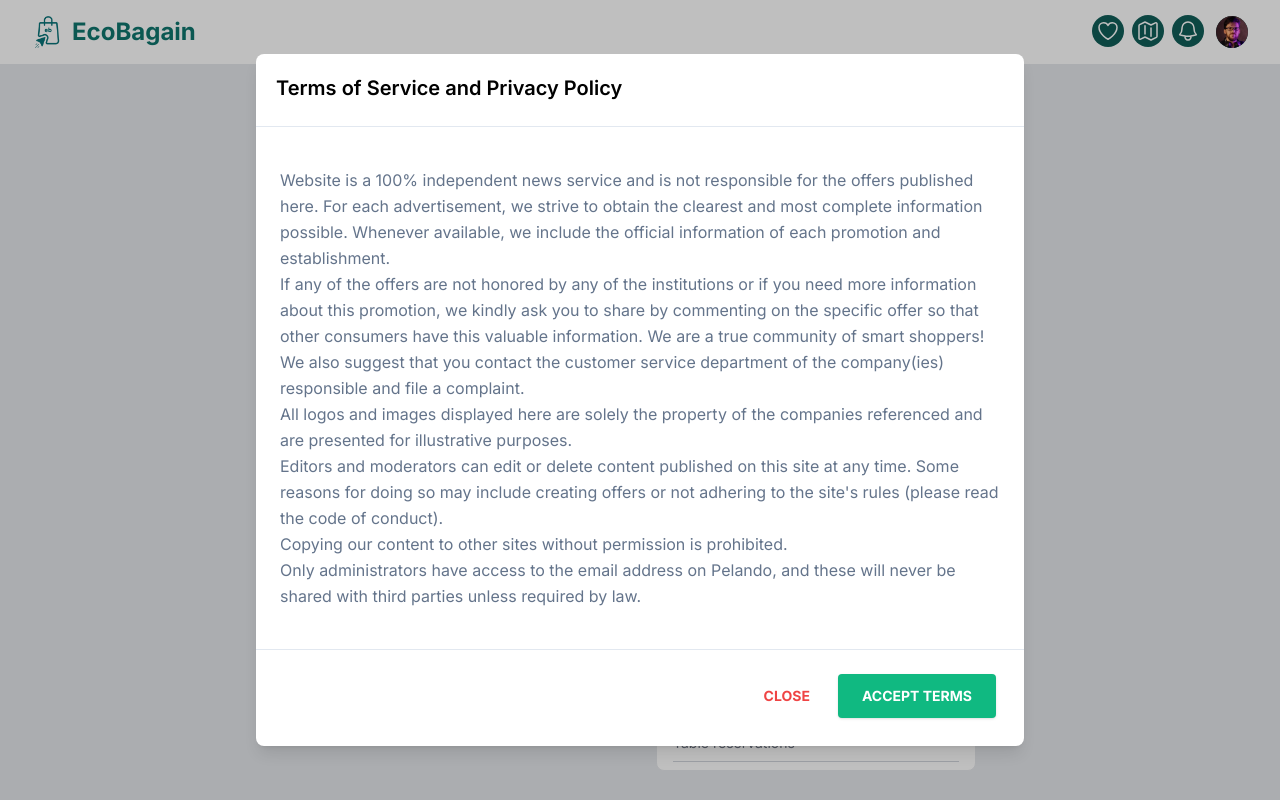
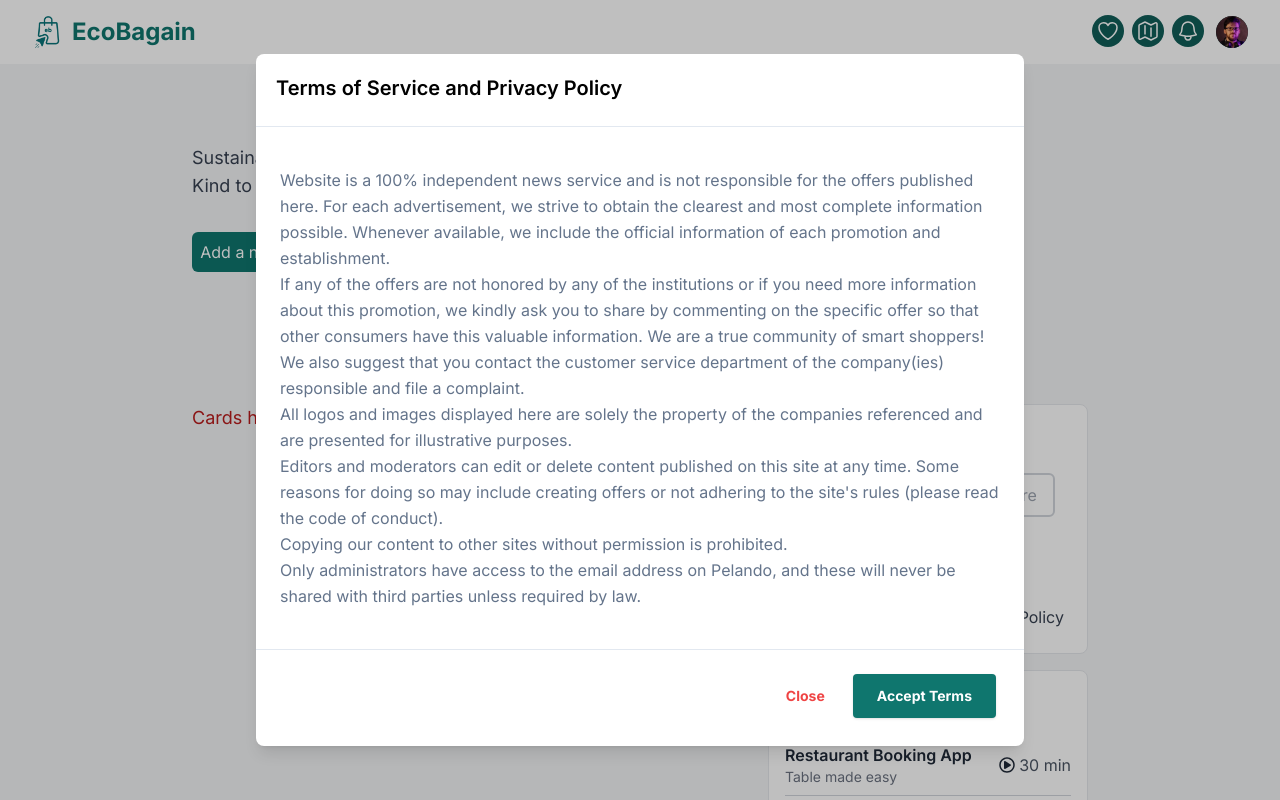
Before and after one commit to chingu-voyages/v45-tier3-team-42, a Next.js app: page / in a window 1280 px wide. Both pictures are taken after a click on the element "Terms of Service and Privacy Policy". Shown: the top 800 px of the page. Built offline with nearby package versions, Linux system fonts and the light colour scheme.

Commit message:
fix: adjust layout

```diff
--- a/src/app/components/blogList.tsx
+++ b/src/app/components/blogList.tsx
@@ -1,10 +1,9 @@
-// src/components/ListItem.tsx
 'use client'
 
 import React from 'react';
 import { FaRegPlayCircle } from 'react-icons/fa';
 
-interface ListItemProps {
+interface BlogListProps {
     items: {
         title: string;
         subtitle: string;
@@ -13,9 +12,9 @@ interface ListItemProps {
     }[];
 }
 
-const ListItem: React.FC<ListItemProps> = ({ items }) => {
+const BlogList: React.FC<BlogListProps> = ({ items }) => {
     return (
-        <div className="container bg-white py-2 px-4 border rounded-lg w-80">
+        <div className="container bg-white pb-2 pt-5 px-4 border rounded-lg w-80">
             <h1 className="text-xl font-semibold mb-4 text-gray-800">Articles</h1>
             {items.map((item, index) => (
                 <div key={index} className="flex items-center justify-between border-b border-gray-300 py-2">
@@ -35,4 +34,4 @@ const ListItem: React.FC<ListItemProps> = ({ items }) => {
     );
 };
 
-export default ListItem;
+export default BlogList;
--- a/src/app/components/footer.tsx
+++ b/src/app/components/footer.tsx
@@ -1,13 +1,19 @@
-// src/components/Footer.tsx
 import React from 'react';
 import { FaGithub, FaFacebook, FaTwitter, FaYoutube } from 'react-icons/fa';
 
+function getYear() {
+    const currentDate = new Date();
+    return currentDate.getFullYear();
+}
+
 const Footer: React.FC = () => {
+    const year = getYear();
+
     return (
         <footer className="bg-white text-black py-4  w-full">
             <div className="container mx-auto flex items-center justify-between">
                 <div>
-                    EcoBagain GmbH © 2023 All rights reserved.
+                    EcoBagain GmbH © {year} All rights reserved.
                 </div>
                 <div className="flex space-x-4">
                     <a href="#" className="text-gray-800 hover:text-gray-400">
--- a/src/app/components/modalTerms.tsx
+++ b/src/app/components/modalTerms.tsx
@@ -44,14 +44,14 @@ const Modal: React.FC<ModalProps> = ({ showModal, closeModal }) => {
             </div>
             <div className="flex items-center justify-end p-6 border-t border-solid border-slate-200 rounded-b">
               <button
-                className="text-red-500 background-transparent font-bold uppercase px-6 py-2 text-sm outline-none focus:outline-none mr-1 mb-1 ease-linear transition-all duration-150"
+                className="text-red-500 background-transparent font-bold  px-6 py-2 text-sm outline-none focus:outline-none mr-1 mb-1 ease-linear transition-all duration-150"
                 type="button"
                 onClick={closeModal}
               >
                 Close
               </button>
               <button
-                className="bg-emerald-500 text-white active:bg-emerald-600 font-bold uppercase text-sm px-6 py-3 rounded shadow hover:shadow-lg outline-none focus:outline-none mr-1 mb-1 ease-linear transition-all duration-150"
+                className="bg-teal-700 text-white active:bg-emerald-600 font-bold  text-sm px-6 py-3 rounded shadow hover:shadow-lg outline-none focus:outline-none mr-1 mb-1 ease-linear transition-all duration-150"
                 type="button"
                 onClick={closeModal}
               >
--- a/src/app/components/newsletter.tsx
+++ b/src/app/components/newsletter.tsx
@@ -41,9 +41,7 @@ const Newsletter: React.FC<NewsletterProps> = () => {
           </div>
           <div className="md:mb-0 flex flex-col items-center">
             <div className="md:flex flex-row my-4">
-              {!isEmailValid ? (
-                <p>Please enter a valid email address</p>
-              ) : null}
+
               <form className='flex flex-col items-center' onSubmit={handleSubmit}>
                 <input
                   type="email"
@@ -52,7 +50,9 @@ const Newsletter: React.FC<NewsletterProps> = () => {
                   onChange={handleInput}
                   className="p-2 text-base text-gray-700 border-2 border-gray-300 rounded-md"
                 />
-
+                {!isEmailValid ? (
+                  <p className='text-red-500 text-sm'>Please enter with a valid email address!</p>
+                ) : null}
                 <button
                   type="submit"
                   className="m-2 p-2 w-40 bg-teal-700 border-none text-white text-base rounded-md cursor-pointer"
@@ -63,7 +63,7 @@ const Newsletter: React.FC<NewsletterProps> = () => {
 
             </div>
             <div className="my-4 lg:mb-0">
-              <p className="text-md text-blue-500 hover:text-blue-700 cursor-pointer">
+              <p className="text-md text-gray-700 cursor-pointer">
                 <span onClick={() => setShowModal(true)}> Terms of Service and Privacy Policy</span>
               </p>
             </div>
--- a/src/app/page.tsx
+++ b/src/app/page.tsx
@@ -1,8 +1,12 @@
+'use client'
 import Newsletter from "components/newsletter";
-import ListItem from "components/blogList";
-import Image from "next/image";
+import Bloglist from "components/blogList";
+import { useRouter } from "next/navigation";
 
 export default function Home() {
+
+  const router = useRouter()
+
   const items = [
     {
       title: "Restaurant Booking App",
@@ -24,34 +28,33 @@ export default function Home() {
     },
   ];
 
-
-
   return (
-    <main className="flex flex-col bg-gray-200  items-center justify-between p-20 w-full">
-      <div className="flex justify-between w-3/5 mb-4">
+    <main className="flex flex-col bg-gray-100  items-center justify-between p-20 w-full">
+      <div className="flex justify-between w-4/5 mb-4 h-56">
         <div>
-          <h1 className="text-black mb-4">
-            Sustainable Savings, Healthy Choices.Kind to Wallets, Gentle to
+          <h1 className="text-gray-700 text-lg mb-4">
+            Sustainable Savings, Healthy Choices.
+            <br />Kind to Wallets, Gentle to
             Earth.{" "}
           </h1>
           <button
             type="submit"
-            className="p-2 w-40 bg-teal-700 border-none text-white text-base rounded-md cursor-pointer"
+            className="p-2 mt-4 w-40 bg-teal-700 border-none text-white text-base rounded-md cursor-pointer"
+            onClick={() => router.push("/addItem")}
           >
             Add a new product
           </button>
         </div>
 
-        <h2 className="text-lg text-red-700">Imagem aqui</h2>
+        <h2 className="text-lg text-red-700 w-80">Images here</h2>
       </div>
-      <section className="flex justify-between w-3/5 mt-5">
-        <h2 className="text-lg text-red-700"> Cards aqui</h2>
+      <section className="flex justify-between w-4/5 mt-5">
+        <h2 className="text-lg text-red-700 w-96"> Cards here</h2>
         <div className="flex flex-col">
           <Newsletter />
-          <ListItem items={items} />
+          <Bloglist items={items} />
         </div>
       </section>
-
-    </main>
+    </main >
   );
 }
```
